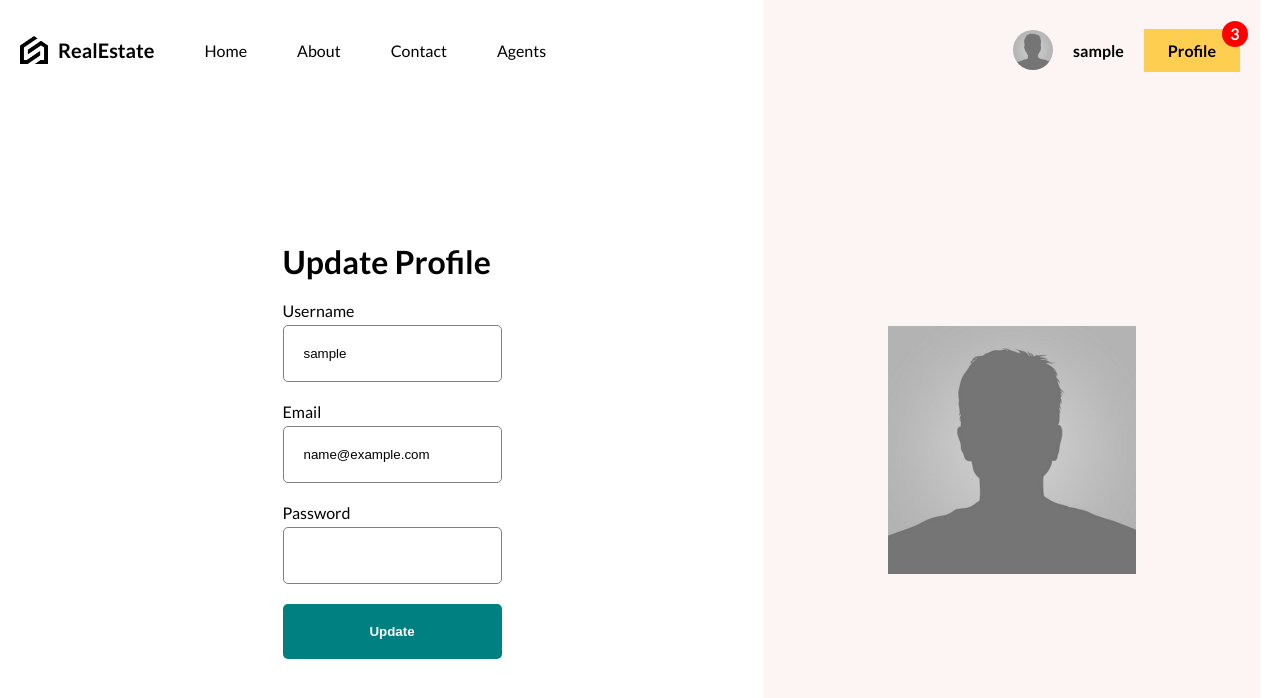
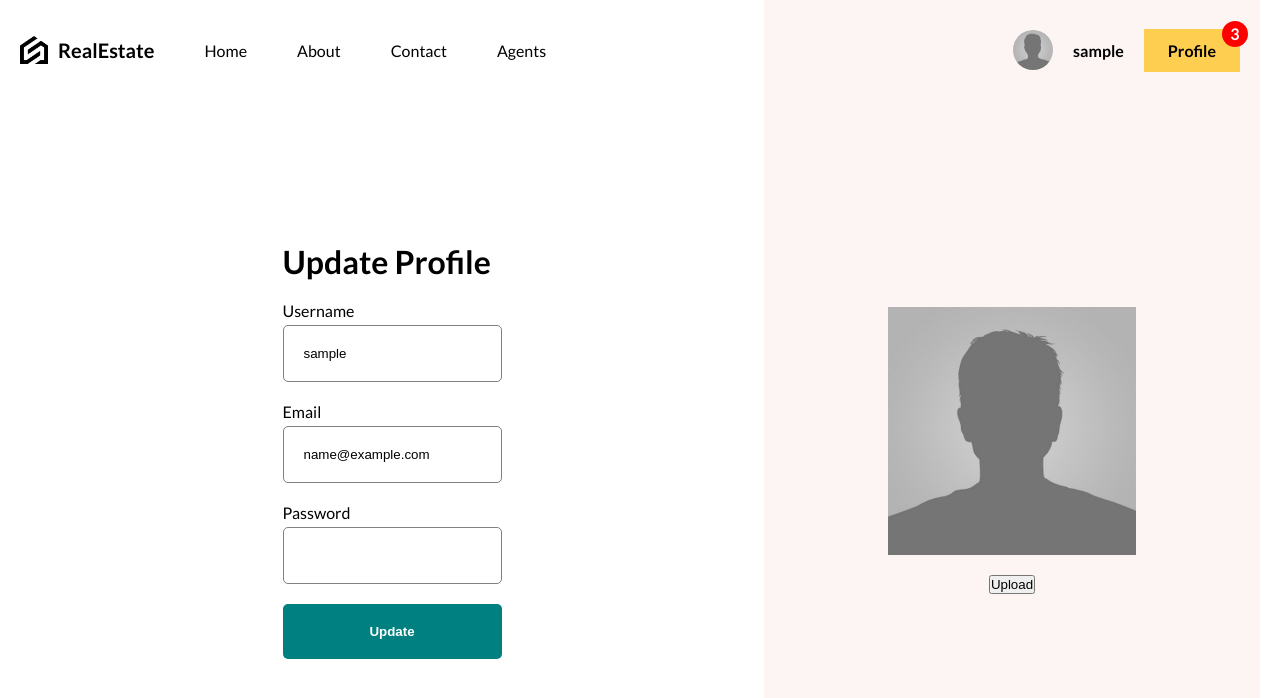
Before and after one commit to kushal1o1/RealEstate, a React (Vite) app in the folder client/: page /profile/update in a window 1280 px wide. Shown: the top 698 px of the page. Built offline with nearby package versions, Linux system fonts and the light colour scheme; sample sign-in values are in the browser's storage.

Commit message:
feat:avatar upload add in nprofileUpdate

```diff
--- a/client/src/routes/profileUpdatePage/ProfileUpdatePage.jsx
+++ b/client/src/routes/profileUpdatePage/ProfileUpdatePage.jsx
@@ -4,6 +4,7 @@ import { AuthContext } from "../../context/AuthContext";
 import { useState } from "react";
 import  apiRequest  from "../../lib/apiRequest";
 import { useNavigate } from "react-router-dom";
+import UploadWidget from "../../components/uploadWidget/uploadWidget";
 
 function ProfileUpdatePage() {
   const [error, setError] = useState('');
@@ -62,6 +63,15 @@ function ProfileUpdatePage() {
       </div>
       <div className="sideContainer">
         <img src={currentUser.avatar || '/noavatar.jpg'} alt="" className="avatar" />
+        <UploadWidget uwConfig={
+          {
+            cloudName: "drkqr1qdz",
+            uploadPreset: "estate",
+            multiple: false,
+            maxImageFileSize: 2000000,
+            folder:"avatars",
+          }
+        }/>
       </div>
     </div>
   );
```
